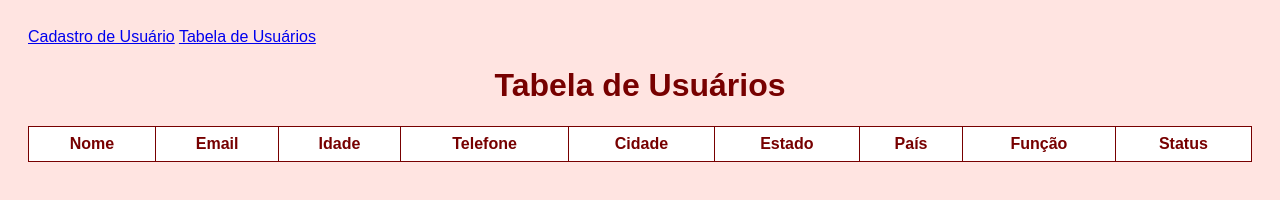
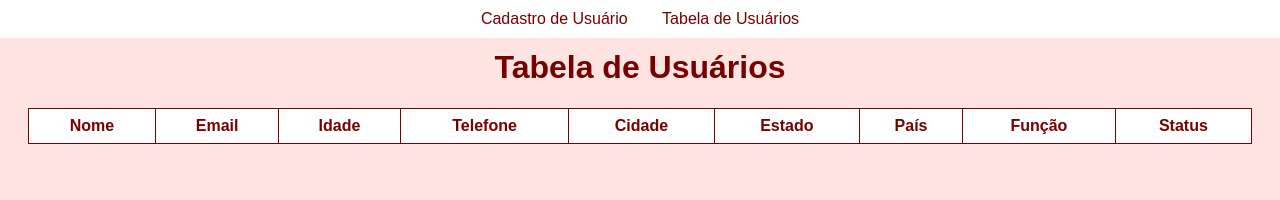
Before and after one commit to viviangbrito/form, a plain HTML site: page form/frontend/tabela.html in a window 1280 px wide. Drawn offline with Linux system fonts and the light colour scheme; no server answers.

Commit message:
Update style.css

```diff
--- a/form/frontend/style.css
+++ b/form/frontend/style.css
@@ -25,3 +25,25 @@ h1 {
 #userTable td {
   color: rgb(119, 0, 0);
 }
+
+nav a {
+  color: rgb(119, 0, 0);
+  text-decoration: none;
+  margin: 0 15px;
+}
+
+nav a:hover {
+  color: rgb(255, 6, 6);
+  text-decoration: underline;
+}
+
+
+nav {
+  background-color:  #fff;
+  padding: 10px;
+  position: fixed;
+  top: 0;
+  left: 0;
+  right: 0;
+  text-align: center;
+}
```
